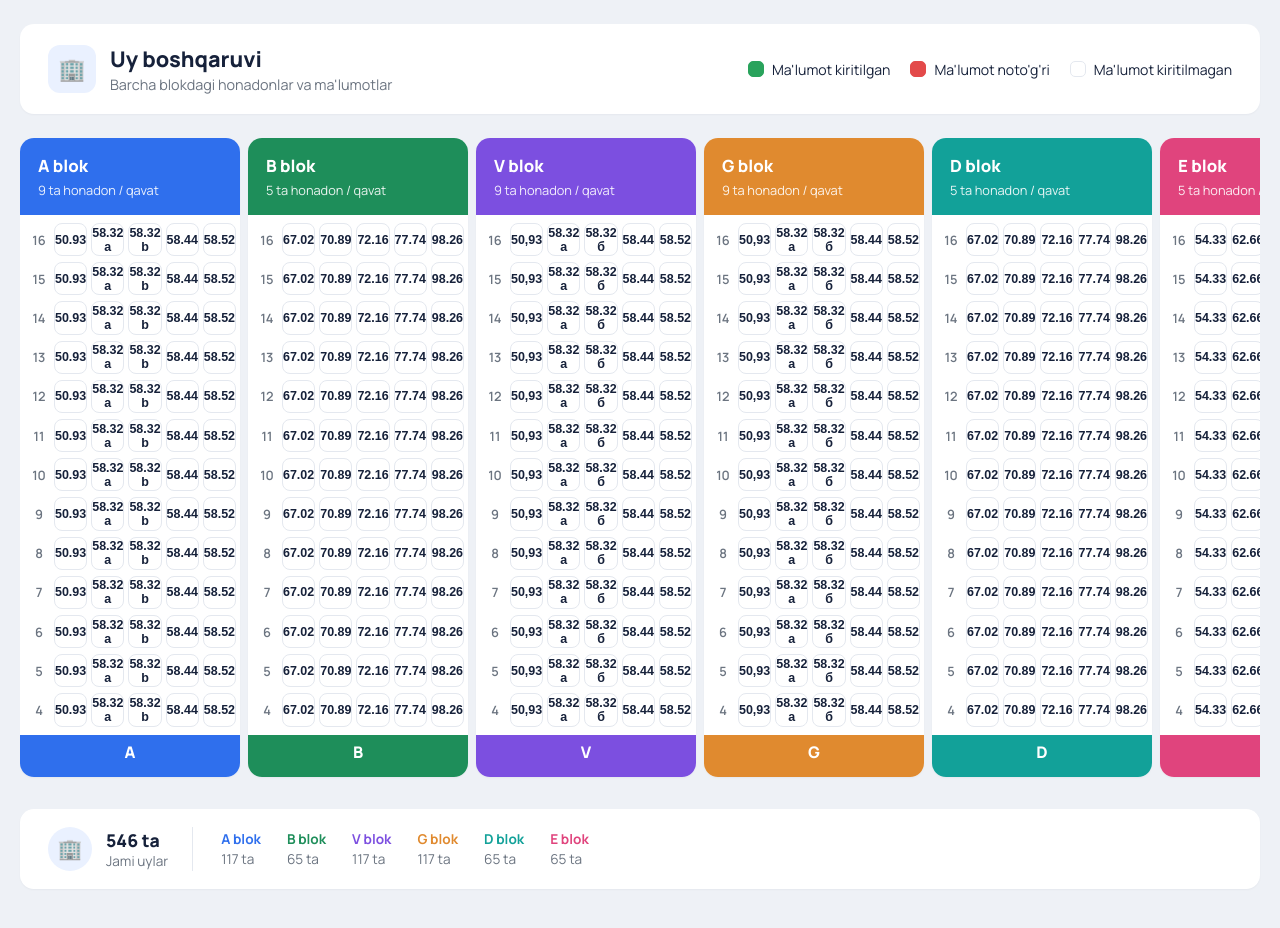
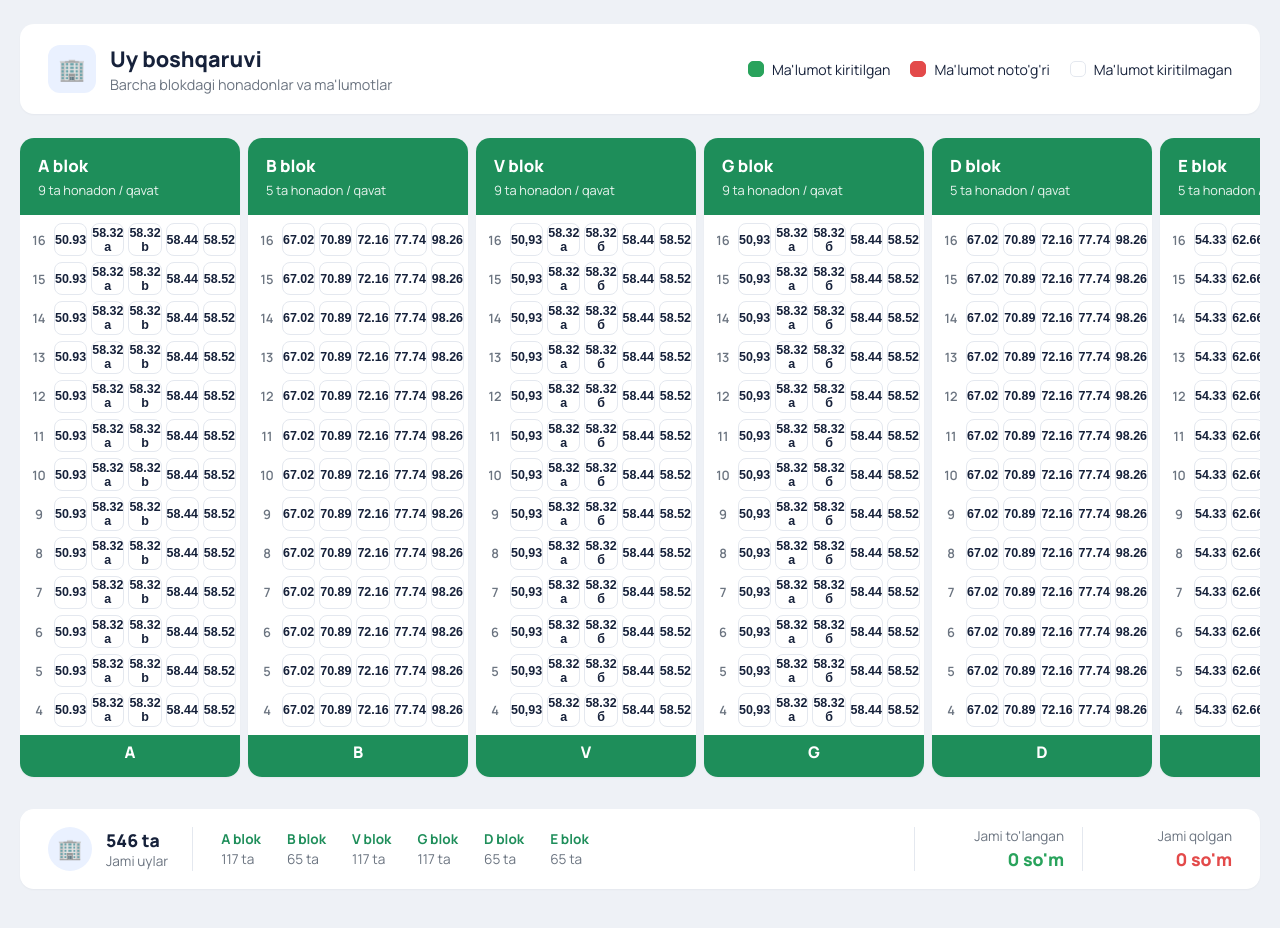
Before and after one commit to rxomidov/uy-boshqaruv, a Vue app: page / in a window 1280 px wide. Shown: the top 928 px of the page. Built offline with nearby package versions, Linux system fonts and the light colour scheme; no server answers; the database is empty.

Commit message:
Shartnoma raqam

```diff
--- a/src/App.vue
+++ b/src/App.vue
@@ -46,6 +46,30 @@ const activeApartment = computed(() => {
   return apartments[cellKey(block, floor, number)] || null
 })
 
+function parseAmount(value) {
+  if (value === null || value === undefined) return 0
+  const normalized = String(value).replace(/[^\d.-]/g, '')
+  return Number(normalized) || 0
+}
+
+function formatAmount(value) {
+  return new Intl.NumberFormat('uz-UZ').format(value)
+}
+
+const amountSummary = computed(() => {
+  const totals = {
+    paid: 0,
+    rest: 0,
+  }
+
+  Object.values(apartments).forEach((apartment) => {
+    totals.paid += parseAmount(apartment.paid_amount)
+    totals.rest += parseAmount(apartment.rest_amount)
+  })
+
+  return totals
+})
+
 async function saveApartment(payload) {
   const { block, floor, number } = activeCell.value
   const record = {
@@ -55,6 +79,8 @@ async function saveApartment(payload) {
     full_name: payload.fullName,
     phone: payload.phone,
     contract_number: payload.contract_number,
+    paid_amount: payload.paid_amount,
+    rest_amount: payload.rest_amount,
     additional_info: payload.additionalInfo,
     status: payload.status,
     updated_at: new Date().toISOString(),
@@ -137,6 +163,16 @@ async function clearApartment() {
           <span class="summary-block-count">{{ apartmentsInBlock(block) }} ta</span>
         </div>
       </div>
+      <div class="summary-amounts">
+        <div class="summary-amount summary-amount--paid">
+          <span class="summary-amount-label">Jami to'langan</span>
+          <span class="summary-amount-value">{{ formatAmount(amountSummary.paid) }} so'm</span>
+        </div>
+        <div class="summary-amount summary-amount--rest">
+          <span class="summary-amount-label">Jami qolgan</span>
+          <span class="summary-amount-value">{{ formatAmount(amountSummary.rest) }} so'm</span>
+        </div>
+      </div>
     </footer>
 
     <ApartmentModal
--- a/src/blocksConfig.js
+++ b/src/blocksConfig.js
@@ -11,12 +11,12 @@ export const FLOORS = Array.from(
 ) // [16, 15, ..., 4]
 
 export const BLOCKS = [
-  { key: 'A', name: 'A blok', color: '#2F6FED', perFloor: 9 },
+  { key: 'A', name: 'A blok', color: '#1E8E5A', perFloor: 9 },
   { key: 'B', name: 'B blok', color: '#1E8E5A', perFloor: 5 },
-  { key: 'V', name: 'V blok', color: '#7C4FE0', perFloor: 9 },
-  { key: 'G', name: 'G blok', color: '#E08A2F', perFloor: 9 },
-  { key: 'D', name: 'D blok', color: '#12A199', perFloor: 5 },
-  { key: 'E', name: 'E blok', color: '#E0447D', perFloor: 5 },
+  { key: 'V', name: 'V blok', color: '#1E8E5A', perFloor: 9 },
+  { key: 'G', name: 'G blok', color: '#1E8E5A', perFloor: 9 },
+  { key: 'D', name: 'D blok', color: '#1E8E5A', perFloor: 5 },
+  { key: 'E', name: 'E blok', color: '#1E8E5A', perFloor: 5 },
 ]
 
 export function apartmentsInBlock(block) {
--- a/src/components/ApartmentModal.vue
+++ b/src/components/ApartmentModal.vue
@@ -9,10 +9,18 @@ const props = defineProps({
 
 const emit = defineEmits(['close', 'save', 'clear'])
 
+function formatCurrency(value) {
+  const digits = String(value || '').replace(/\D/g, '')
+  if (!digits) return ''
+  return new Intl.NumberFormat('uz-UZ').format(Number(digits))
+}
+
 const form = reactive({
   fullName: props.apartment?.full_name || '',
   phone: props.apartment?.phone || '',
   contract_number: props.apartment?.contract_number || '',
+  paid_amount: formatCurrency(props.apartment?.paid_amount),
+  rest_amount: formatCurrency(props.apartment?.rest_amount),
   additionalInfo: props.apartment?.additional_info || '',
 })
 
@@ -25,6 +33,37 @@ function validate() {
   else if (!/^\+?\d[\d\s]{6,}$/.test(form.phone.trim())) e.phone = "Telefon raqami noto'g'ri formatda"
   errors.value = e
   return Object.keys(e).length === 0
+}
+
+function getSquareFor(block, floor, number) {
+  if(block.startsWith('A')) {
+    const squares = ['50.93', '58.32 a', '58.32 b', '58.44', '58.52', '65.69 a', '65.69 b', '62.67 a', '62.67 b']
+    return `${squares[number - 1]}`
+  }
+  if(block.startsWith('B')) {
+    const squares = ['67.02', '70.89', '72.16', '77.74', '98.26']
+    return `${squares[number - 1]}`
+  }
+  if(block.startsWith('V')) {
+    const squares = ['50,93', '58.32 а', '58.32 б', '58.44', '58.52', '65.69 а', '65.69 б', '67.62 а', '67.62 б']
+    return `${squares[number - 1]}`
+  }
+  if(block.startsWith('G')) {
+    const squares = ['50,93', '58.32 а', '58.32 б', '58.44', '58.52', '65.69 а', '65.69 б', '67.62 а', '67.62 б']
+    return `${squares[number - 1]}`
+  }
+  if(block.startsWith('D')) {
+    const squares = ['67.02', '70.89', '72.16', '77.74', '98.26']
+    return `${squares[number - 1]}`
+  }
+  if(block.startsWith('E')) {
+    const squares = ['54.33', '62.66', '72.42', '59.89', '65.72']
+    return `${squares[number - 1]}`
+  }
+}
+
+function formatAmountInput(field, event) {
+  form[field] = formatCurrency(event.target.value)
 }
 
 function submit() {
@@ -48,26 +87,47 @@ function clearData() {
         <div>
           <h3>Xonadon ma'lumotlari</h3>
           <p>{{ cell.block }} blok • {{ cell.floor }}-qavat • {{ cell.number }}-honadon</p>
+          <p>({{ getSquareFor(cell.block, cell.floor, cell.number) }} m<sup>2</sup>)</p>
         </div>
         <button class="modal-close" type="button" aria-label="Yopish" @click="$emit('close')">✕</button>
       </div>
 
       <form class="modal-body" @submit.prevent="submit">
         <label class="field">
-          <span>FIO *</span>
+          <span>FIO <span style="color: red;">*</span></span>
           <input v-model="form.fullName" type="text" placeholder="Masalan: Aliyev Azizbek" />
           <small v-if="errors.fullName" class="field-error">{{ errors.fullName }}</small>
         </label>
 
         <label class="field">
-          <span>Telefon raqami *</span>
+          <span>Telefon raqami <span style="color: red;">*</span></span>
           <input v-model="form.phone" type="tel" placeholder="+998 90 123 45 67" />
           <small v-if="errors.phone" class="field-error">{{ errors.phone }}</small>
         </label>
 
         <label class="field">
-          <span>Shartnoma raqami</span>
+          <span>Shartnoma raqami <span style="color: red;">*</span></span>
           <input v-model="form.contract_number" type="text" placeholder="16/000" />
+        </label>
+        <label class="field">
+          <span>To'langan summa <span style="color: red;">*</span></span>
+          <input
+            v-model="form.paid_amount"
+            type="text"
+            inputmode="numeric"
+            placeholder="000 000"
+            @input="formatAmountInput('paid_amount', $event)"
+          />
+        </label>
+        <label class="field">
+          <span>Qolgan summa <span style="color: red;">*</span></span>
+          <input
+            v-model="form.rest_amount"
+            type="text"
+            inputmode="numeric"
+            placeholder="000 000"
+            @input="formatAmountInput('rest_amount', $event)"
+          />
         </label>
 
         <label class="field">
--- a/src/style.css
+++ b/src/style.css
@@ -24,7 +24,7 @@ body {
 .page {
   max-width: 150vw;
   margin: 0 auto;
-  padding: 24px 20px 60px;
+  padding: 24px 20px 24px;
 }
 
 /* ---------- Header ---------- */
@@ -284,6 +284,44 @@ body {
   font-size: 0.85rem;
 }
 
+.summary-amounts {
+  margin-left: auto;
+  display: flex;
+  align-items: center;
+  gap: 18px;
+  flex-wrap: wrap;
+  justify-content: flex-end;
+}
+
+.summary-amount {
+  min-width: 150px;
+  padding-left: 18px;
+  border-left: 1px solid var(--border);
+  display: flex;
+  flex-direction: column;
+  gap: 2px;
+  text-align: right;
+}
+
+.summary-amount-label {
+  color: var(--muted);
+  font-size: 0.85rem;
+}
+
+.summary-amount-value {
+  font-weight: 800;
+  font-size: 1.1rem;
+  white-space: nowrap;
+}
+
+.summary-amount--paid .summary-amount-value {
+  color: var(--green);
+}
+
+.summary-amount--rest .summary-amount-value {
+  color: var(--red);
+}
+
 /* ---------- Modal ---------- */
 
 .modal-backdrop {
@@ -438,6 +476,11 @@ body {
     border-right: none;
     padding-right: 0;
   }
+
+  .summary-amounts {
+    width: 100%;
+    margin-left: 0;
+  }
 }
 
 @media (max-width: 560px) {
@@ -452,4 +495,16 @@ body {
   .cell {
     font-size: 0.7rem;
   }
+
+  .summary-amounts {
+    justify-content: stretch;
+  }
+
+  .summary-amount {
+    flex: 1 1 100%;
+    min-width: 0;
+    padding-left: 0;
+    border-left: none;
+    text-align: left;
+  }
 }
```
